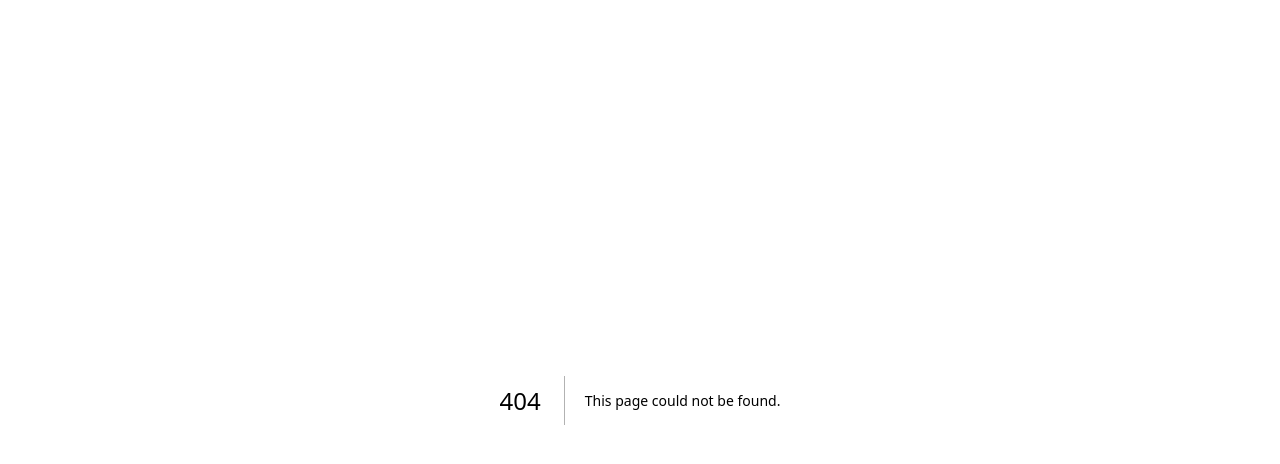
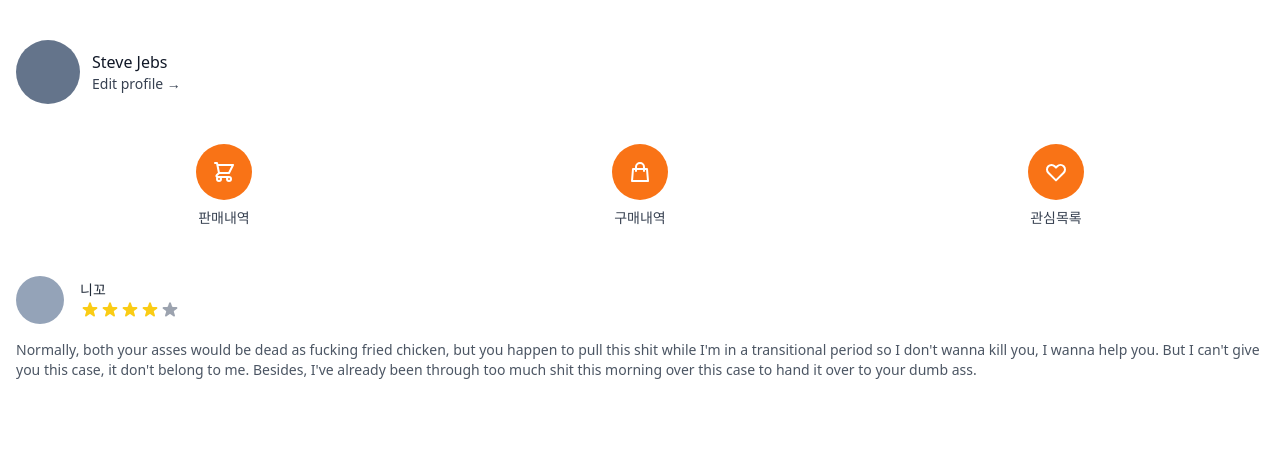
Before and after one commit to nkhyejin/carrot-market, a Next.js app: page /profile in a window 1280 px wide. Before the commit this address had no page. Shown: the top 464 px of the page. Built offline with nearby package versions, Linux system fonts and the light colour scheme.

Commit message:
css: profile

```diff
--- /dev/null
+++ b/pages/profile.tsx
@@ -0,0 +1,147 @@
+import type { NextPage } from "next";
+
+const Profile: NextPage = () => {
+  return (
+    <div className="py-10 px-4">
+      <div className="flex items-center space-x-3">
+        <div className="w-16 h-16 bg-slate-500 rounded-full" />
+        <div className="flex flex-col">
+          <span className="font-medium text-gray-900">Steve Jebs</span>
+          <span className="text-sm text-gray-700">Edit profile &rarr;</span>
+        </div>
+      </div>
+      <div className="mt-10 flex justify-around">
+        <div className="flex flex-col items-center">
+          <div className="w-14 h-14 text-white bg-orange-500 rounded-full flex justify-center items-center">
+            <svg
+              className="w-6 h-6"
+              fill="none"
+              stroke="currentColor"
+              viewBox="0 0 24 24"
+              xmlns="http://www.w3.org/2000/svg"
+            >
+              <path
+                strokeLinecap="round"
+                strokeLinejoin="round"
+                strokeWidth="2"
+                d="M3 3h2l.4 2M7 13h10l4-8H5.4M7 13L5.4 5M7 13l-2.293 2.293c-.63.63-.184 1.707.707 1.707H17m0 0a2 2 0 100 4 2 2 0 000-4zm-8 2a2 2 0 11-4 0 2 2 0 014 0z"
+              ></path>
+            </svg>
+          </div>
+          <span className="text-sm font-medium text-gray-700 mt-2">
+            판매내역
+          </span>
+        </div>
+        <div className="flex flex-col items-center">
+          <div className="w-14 h-14 text-white bg-orange-500 rounded-full flex justify-center items-center">
+            <svg
+              className="w-6 h-6"
+              fill="none"
+              stroke="currentColor"
+              viewBox="0 0 24 24"
+              xmlns="http://www.w3.org/2000/svg"
+            >
+              <path
+                strokeLinecap="round"
+                strokeLinejoin="round"
+                strokeWidth="2"
+                d="M16 11V7a4 4 0 00-8 0v4M5 9h14l1 12H4L5 9z"
+              ></path>
+            </svg>
+          </div>
+          <span className="text-sm font-medium text-gray-700 mt-2">
+            구매내역
+          </span>
+        </div>
+        <div className="flex flex-col items-center">
+          <div className="w-14 h-14 text-white bg-orange-500 rounded-full flex justify-center items-center">
+            <svg
+              className="w-6 h-6"
+              fill="none"
+              stroke="currentColor"
+              viewBox="0 0 24 24"
+              xmlns="http://www.w3.org/2000/svg"
+            >
+              <path
+                strokeLinecap="round"
+                strokeLinejoin="round"
+                strokeWidth="2"
+                d="M4.318 6.318a4.5 4.5 0 000 6.364L12 20.364l7.682-7.682a4.5 4.5 0 00-6.364-6.364L12 7.636l-1.318-1.318a4.5 4.5 0 00-6.364 0z"
+              ></path>
+            </svg>
+          </div>
+          <span className="text-sm font-medium text-gray-700 mt-2">
+            관심목록
+          </span>
+        </div>
+      </div>
+      <div className="mt-12">
+        <div className="flex space-x-4 items-center">
+          <div className="w-12 h-12 rounded-full bg-slate-400" />
+          <div>
+            <h4 className="text-sm font-vold text-gray-800">니꼬</h4>
+            <div className="flex items-center">
+              <svg
+                className="text-yellow-400 h-5 w-5"
+                xmlns="http://www.w3.org/2000/svg"
+                viewBox="0 0 20 20"
+                fill="currentColor"
+                aria-hidden="true"
+              >
+                <path d="M9.049 2.927c.3-.921 1.603-.921 1.902 0l1.07 3.292a1 1 0 00.95.69h3.462c.969 0 1.371 1.24.588 1.81l-2.8 2.034a1 1 0 00-.364 1.118l1.07 3.292c.3.921-.755 1.688-1.54 1.118l-2.8-2.034a1 1 0 00-1.175 0l-2.8 2.034c-.784.57-1.838-.197-1.539-1.118l1.07-3.292a1 1 0 00-.364-1.118L2.98 8.72c-.783-.57-.38-1.81.588-1.81h3.461a1 1 0 00.951-.69l1.07-3.292z" />
+              </svg>
+              <svg
+                className="text-yellow-400 h-5 w-5"
+                xmlns="http://www.w3.org/2000/svg"
+                viewBox="0 0 20 20"
+                fill="currentColor"
+                aria-hidden="true"
+              >
+                <path d="M9.049 2.927c.3-.921 1.603-.921 1.902 0l1.07 3.292a1 1 0 00.95.69h3.462c.969 0 1.371 1.24.588 1.81l-2.8 2.034a1 1 0 00-.364 1.118l1.07 3.292c.3.921-.755 1.688-1.54 1.118l-2.8-2.034a1 1 0 00-1.175 0l-2.8 2.034c-.784.57-1.838-.197-1.539-1.118l1.07-3.292a1 1 0 00-.364-1.118L2.98 8.72c-.783-.57-.38-1.81.588-1.81h3.461a1 1 0 00.951-.69l1.07-3.292z" />
+              </svg>
+              <svg
+                className="text-yellow-400 h-5 w-5"
+                xmlns="http://www.w3.org/2000/svg"
+                viewBox="0 0 20 20"
+                fill="currentColor"
+                aria-hidden="true"
+              >
+                <path d="M9.049 2.927c.3-.921 1.603-.921 1.902 0l1.07 3.292a1 1 0 00.95.69h3.462c.969 0 1.371 1.24.588 1.81l-2.8 2.034a1 1 0 00-.364 1.118l1.07 3.292c.3.921-.755 1.688-1.54 1.118l-2.8-2.034a1 1 0 00-1.175 0l-2.8 2.034c-.784.57-1.838-.197-1.539-1.118l1.07-3.292a1 1 0 00-.364-1.118L2.98 8.72c-.783-.57-.38-1.81.588-1.81h3.461a1 1 0 00.951-.69l1.07-3.292z" />
+              </svg>
+              <svg
+                className="text-yellow-400 h-5 w-5"
+                xmlns="http://www.w3.org/2000/svg"
+                viewBox="0 0 20 20"
+                fill="currentColor"
+                aria-hidden="true"
+              >
+                <path d="M9.049 2.927c.3-.921 1.603-.921 1.902 0l1.07 3.292a1 1 0 00.95.69h3.462c.969 0 1.371 1.24.588 1.81l-2.8 2.034a1 1 0 00-.364 1.118l1.07 3.292c.3.921-.755 1.688-1.54 1.118l-2.8-2.034a1 1 0 00-1.175 0l-2.8 2.034c-.784.57-1.838-.197-1.539-1.118l1.07-3.292a1 1 0 00-.364-1.118L2.98 8.72c-.783-.57-.38-1.81.588-1.81h3.461a1 1 0 00.951-.69l1.07-3.292z" />
+              </svg>
+              <svg
+                className="text-gray-400 h-5 w-5"
+                xmlns="http://www.w3.org/2000/svg"
+                viewBox="0 0 20 20"
+                fill="currentColor"
+                aria-hidden="true"
+              >
+                <path d="M9.049 2.927c.3-.921 1.603-.921 1.902 0l1.07 3.292a1 1 0 00.95.69h3.462c.969 0 1.371 1.24.588 1.81l-2.8 2.034a1 1 0 00-.364 1.118l1.07 3.292c.3.921-.755 1.688-1.54 1.118l-2.8-2.034a1 1 0 00-1.175 0l-2.8 2.034c-.784.57-1.838-.197-1.539-1.118l1.07-3.292a1 1 0 00-.364-1.118L2.98 8.72c-.783-.57-.38-1.81.588-1.81h3.461a1 1 0 00.951-.69l1.07-3.292z" />
+              </svg>
+            </div>
+          </div>
+        </div>
+        <div className="mt-4 text-gray-600 text-sm">
+          <p>
+            Normally, both your asses would be dead as fucking fried chicken,
+            but you happen to pull this shit while I&apos;m in a transitional
+            period so I don&apos;t wanna kill you, I wanna help you. But I
+            can&apos;t give you this case, it don&apos;t belong to me. Besides,
+            I&apos;ve already been through too much shit this morning over this
+            case to hand it over to your dumb ass.
+          </p>
+        </div>
+      </div>
+    </div>
+  );
+};
+
+export default Profile;
```
